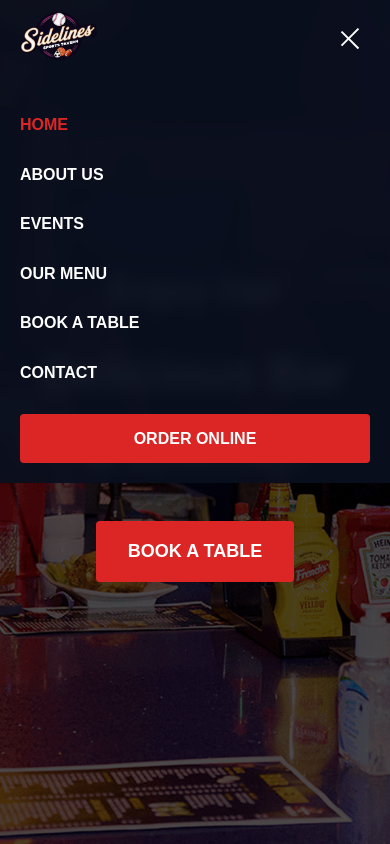
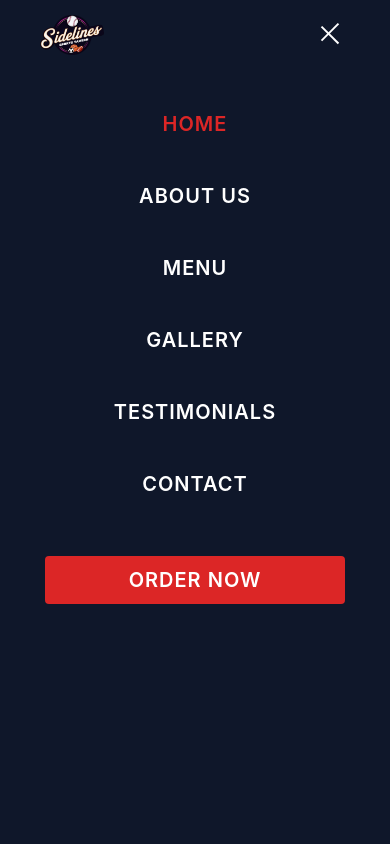
Before and after one commit to srinivasanpandian/CursorTrail, a plain HTML site: page index.html in a window 390 px wide. Both pictures are taken after a click on the button 350 px from the left and 40 px from the top of the page. Shown: the top 844 px of the page. Drawn offline with Linux system fonts and the light colour scheme.

Commit message:
order onlinr commit

```diff
--- a/index.html
+++ b/index.html
@@ -18,15 +18,15 @@
                 </div>
 
                 <nav class="nav-desktop">
-                    <a href="/" class="active">HOME</a>
-                    <a href="/about">ABOUT US</a>
-                    <a href="/events">EVENTS</a>
-                    <a href="/menu">OUR MENU</a>
-                    <a href="/book">BOOK A TABLE</a>
-                    <a href="/contact">CONTACT</a>
+                    <a href="#home" class="active">Home</a>
+                    <a href="#about">About Us</a>
+                    <a href="#menu">Menu</a>
+                    <a href="#gallery">Gallery</a>
+                    <a href="#testimonials">Testimonials</a>
+                    <a href="#contact">Contact</a>
                 </nav>
 
-                <a href="/order" class="order-btn">ORDER ONLINE</a>
+                <a href="https://app.magilhub.com/restaurant/salesdemo-ny/checkIn" class="order-btn">Order Now</a>
 
                 <button class="mobile-menu-btn">
                     <span></span>
@@ -37,31 +37,31 @@
 
             <!-- Mobile Navigation -->
             <nav class="nav-mobile">
-                <a href="/" class="active">HOME</a>
-                <a href="/about">ABOUT US</a>
-                <a href="/events">EVENTS</a>
-                <a href="/menu">OUR MENU</a>
-                <a href="/book">BOOK A TABLE</a>
-                <a href="/contact">CONTACT</a>
-                <a href="/order" class="order-btn mobile">ORDER ONLINE</a>
+                <a href="#home" class="active">Home</a>
+                <a href="#about">About Us</a>
+                <a href="#menu">Menu</a>
+                <a href="#gallery">Gallery</a>
+                <a href="#testimonials">Testimonials</a>
+                <a href="#contact">Contact</a>
+                <a href="https://app.magilhub.com/restaurant/salesdemo-ny/checkIn" class="order-btn mobile">Order Now</a>
             </nav>
         </div>
     </header>
 
     <!-- Hero Section -->
-    <section class="hero">
+    <section id="home" class="hero">
         <div class="hero-overlay"></div>
         <div class="container">
             <div class="hero-content">
                 <h1>Enjoy Our</h1>
                 <h2>Delicious Bar & Kitchen</h2>
-                <a href="/book" class="book-btn">BOOK A TABLE</a>
+                <a href="https://app.magilhub.com/restaurant/salesdemo-ny/checkIn" class="book-btn">BOOK A TABLE</a>
             </div>
         </div>
     </section>
 
     <!-- About Us Section -->
-    <section class="about-us">
+    <section id="about" class="about-us">
         <div class="container">
             <div class="about-grid">
                 <div class="about-images">
@@ -104,7 +104,7 @@
     </section>
 
     <!-- Menu Section -->
-    <section class="menu-section">
+    <section id="menu" class="menu-section">
         <div class="container">
             <div class="section-header text-center">
                 <h3 class="subtitle">Food Menu</h3>
@@ -145,7 +145,7 @@
     </section>
 
     <!-- Gallery Section -->
-    <section class="gallery-section">
+    <section id="gallery" class="gallery-section">
         <div class="container">
             <div class="section-header text-center">
                 <h3 class="subtitle">Gallery</h3>
@@ -212,7 +212,7 @@
     </section>
 
     <!-- Testimonial Section -->
-    <section class="testimonial-section">
+    <section id="testimonials" class="testimonial-section">
         <div class="container">
             <div class="section-header text-center">
                 <h3 class="subtitle">Testimonial</h3>
@@ -276,7 +276,7 @@
     </section>
 
     <!-- Footer Section -->
-    <footer class="footer">
+    <section id="contact" class="footer">
         <div class="container">
             <div class="footer-grid">
                 <!-- Contact Info -->
@@ -358,7 +358,7 @@
                 <p>2024 © <a href="#">Kumar's - Indian Bar & Kitchen</a> All Right Reserved.</p>
             </div>
         </div>
-    </footer>
+    </section>
 
     <!-- Font Awesome -->
     <link rel="stylesheet" href="https://cdnjs.cloudflare.com/ajax/libs/font-awesome/6.0.0/css/all.min.css">
--- a/styles.css
+++ b/styles.css
@@ -1,3 +1,39 @@
+/* CSS Variables */
+:root {
+    /* Colors */
+    --primary-color: #dc2626;
+    --primary-dark: #b91c1c;
+    --secondary-color: #0f172a;
+    --text-dark: #1f2937;
+    --text-light: #4b5563;
+    --text-gray: #6b7280;
+    --white: #ffffff;
+
+    /* Spacing */
+    --spacing-xs: 4px;
+    --spacing-sm: 8px;
+    --spacing-md: 16px;
+    --spacing-lg: 24px;
+    --spacing-xl: 32px;
+    --spacing-2xl: 48px;
+
+    /* Border Radius */
+    --radius-sm: 4px;
+    --radius-md: 8px;
+    --radius-lg: 12px;
+    --radius-full: 9999px;
+
+    /* Transitions */
+    --transition-fast: 0.2s ease;
+    --transition-normal: 0.3s ease;
+    --transition-slow: 0.5s ease;
+
+    /* Shadows */
+    --shadow-sm: 0 1px 2px rgba(0, 0, 0, 0.05);
+    --shadow-md: 0 4px 6px -1px rgba(0, 0, 0, 0.1);
+    --shadow-lg: 0 10px 15px -3px rgba(0, 0, 0, 0.1);
+}
+
 /* Reset and Base Styles */
 * {
     margin: 0;
@@ -5,15 +41,117 @@
     box-sizing: border-box;
 }
 
-body {
-    font-family: Arial, sans-serif;
-    line-height: 1.6;
+html {
+    scroll-behavior: smooth;
+    font-size: 16px;
 }
 
+body {
+    font-family: 'Inter', Arial, sans-serif;
+    line-height: 1.6;
+    color: var(--text-dark);
+    overflow-x: hidden;
+}
+
+img {
+    max-width: 100%;
+    height: auto;
+    display: block;
+}
+
+a {
+    text-decoration: none;
+    color: inherit;
+}
+
+button {
+    cursor: pointer;
+    border: none;
+    background: none;
+    font: inherit;
+}
+
+/* Utility Classes */
 .container {
     max-width: 1200px;
     margin: 0 auto;
-    padding: 0 20px;
+    padding: 0 var(--spacing-lg);
+    width: 100%;
+}
+
+.text-center {
+    text-align: center;
+}
+
+.hidden {
+    display: none !important;
+}
+
+.visually-hidden {
+    position: absolute;
+    width: 1px;
+    height: 1px;
+    padding: 0;
+    margin: -1px;
+    overflow: hidden;
+    clip: rect(0, 0, 0, 0);
+    white-space: nowrap;
+    border: 0;
+}
+
+/* Grid System */
+.grid {
+    display: grid;
+    gap: var(--spacing-lg);
+}
+
+.grid-2 {
+    grid-template-columns: repeat(2, 1fr);
+}
+
+.grid-3 {
+    grid-template-columns: repeat(3, 1fr);
+}
+
+.grid-4 {
+    grid-template-columns: repeat(4, 1fr);
+}
+
+@media (max-width: 992px) {
+    .grid-2, .grid-3, .grid-4 {
+        grid-template-columns: repeat(2, 1fr);
+    }
+}
+
+@media (max-width: 576px) {
+    .grid-2, .grid-3, .grid-4 {
+        grid-template-columns: 1fr;
+    }
+}
+
+/* Animations */
+@keyframes fadeIn {
+    from { opacity: 0; }
+    to { opacity: 1; }
+}
+
+@keyframes slideUp {
+    from {
+        transform: translateY(20px);
+        opacity: 0;
+    }
+    to {
+        transform: translateY(0);
+        opacity: 1;
+    }
+}
+
+.fade-in {
+    animation: fadeIn var(--transition-normal);
+}
+
+.slide-up {
+    animation: slideUp var(--transition-normal);
 }
 
 /* Header Styles */
@@ -22,9 +160,19 @@ body {
     top: 0;
     left: 0;
     width: 100%;
-    background-color: rgba(10, 15, 30, 0.95);
+    background-color: rgba(15, 23, 42, 0.95);
     backdrop-filter: blur(8px);
+    -webkit-backdrop-filter: blur(8px);
     z-index: 1000;
+    transition: transform var(--transition-normal);
+}
+
+.header.scroll-up {
+    transform: translateY(0);
+}
+
+.header.scroll-down {
+    transform: translateY(-100%);
 }
 
 .header-content {
@@ -32,101 +180,176 @@ body {
     justify-content: space-between;
     align-items: center;
     height: 80px;
+    padding: 0 var(--spacing-lg);
+}
+
+.logo {
+    position: relative;
+    z-index: 2;
 }
 
 .logo img {
     height: 48px;
     width: auto;
+    transition: transform var(--transition-normal);
+}
+
+.logo:hover img {
+    transform: scale(1.05);
 }
 
 .nav-desktop {
     display: flex;
-    gap: 32px;
+    gap: var(--spacing-xl);
 }
 
 .nav-desktop a {
-    color: white;
+    color: var(--white);
     text-decoration: none;
-    font-size: 14px;
+    font-size: 0.875rem;
     font-weight: 600;
-    transition: color 0.3s ease;
+    text-transform: uppercase;
+    letter-spacing: 0.5px;
+    padding: var(--spacing-xs) 0;
+    position: relative;
+    transition: color var(--transition-normal);
+}
+
+.nav-desktop a::after {
+    content: '';
+    position: absolute;
+    bottom: 0;
+    left: 0;
+    width: 100%;
+    height: 2px;
+    background-color: var(--primary-color);
+    transform: scaleX(0);
+    transform-origin: right;
+    transition: transform var(--transition-normal);
+}
+
+.nav-desktop a:hover::after,
+.nav-desktop a.active::after {
+    transform: scaleX(1);
+    transform-origin: left;
 }
 
 .nav-desktop a.active {
-    color: #dc2626;
+    color: var(--primary-color);
 }
 
 .nav-desktop a:hover {
-    color: #dc2626;
+    color: var(--primary-color);
 }
 
 .order-btn {
-    display: inline-block;
-    padding: 12px 24px;
-    background-color: #dc2626;
-    color: white;
-    text-decoration: none;
-    border-radius: 4px;
+    display: inline-flex;
+    align-items: center;
+    justify-content: center;
+    padding: var(--spacing-md) var(--spacing-xl);
+    background-color: var(--primary-color);
+    color: var(--white);
     font-weight: 600;
-    transition: background-color 0.3s ease;
+    border-radius: var(--radius-sm);
+    transition: all var(--transition-normal);
+    text-transform: uppercase;
+    letter-spacing: 0.5px;
 }
 
 .order-btn:hover {
-    background-color: #b91c1c;
+    background-color: var(--primary-dark);
+    transform: translateY(-2px);
+    box-shadow: var(--shadow-md);
 }
 
 /* Mobile Menu Button */
 .mobile-menu-btn {
     display: none;
-    background: none;
-    border: none;
-    cursor: pointer;
-    padding: 8px;
+    padding: var(--spacing-sm);
+    z-index: 2;
 }
 
 .mobile-menu-btn span {
     display: block;
     width: 24px;
     height: 2px;
-    background-color: white;
+    background-color: var(--white);
     margin: 5px 0;
-    transition: 0.3s;
+    transition: var(--transition-normal);
+}
+
+.mobile-menu-btn.active span:nth-child(1) {
+    transform: rotate(45deg) translate(5px, 5px);
+}
+
+.mobile-menu-btn.active span:nth-child(2) {
+    opacity: 0;
+}
+
+.mobile-menu-btn.active span:nth-child(3) {
+    transform: rotate(-45deg) translate(7px, -6px);
 }
 
 /* Mobile Navigation */
 .nav-mobile {
-    display: none;
-    padding: 20px 0;
+    position: fixed;
+    top: 0;
+    left: 0;
+    width: 100%;
+    height: 100vh;
+    background-color: var(--secondary-color);
+    padding: 100px var(--spacing-lg) var(--spacing-lg);
+    display: flex;
+    flex-direction: column;
+    align-items: center;
+    gap: var(--spacing-lg);
+    transform: translateX(100%);
+    transition: transform var(--transition-normal);
+    z-index: 1;
+}
+
+.nav-mobile.active {
+    transform: translateX(0);
 }
 
 .nav-mobile a {
-    display: block;
-    color: white;
-    text-decoration: none;
-    padding: 12px 0;
+    color: var(--white);
+    font-size: 1.25rem;
     font-weight: 600;
+    text-transform: uppercase;
+    letter-spacing: 1px;
+    padding: var(--spacing-sm) 0;
+    transition: color var(--transition-normal);
 }
 
 .nav-mobile a.active {
-    color: #dc2626;
+    color: var(--primary-color);
+}
+
+.nav-mobile a:hover {
+    color: var(--primary-color);
 }
 
 .nav-mobile .order-btn.mobile {
-    margin-top: 16px;
-    text-align: center;
+    margin-top: var(--spacing-lg);
+    width: 100%;
+    max-width: 300px;
 }
 
 /* Hero Section */
 .hero {
     position: relative;
     height: 100vh;
+    min-height: 600px;
     background-image: url('img/slider-new-1.png');
     background-size: cover;
     background-position: center;
+    background-attachment: fixed;
     display: flex;
     align-items: center;
     text-align: center;
-    color: white;
+    color: var(--white);
+    overflow: hidden;
 }
 
 .hero-overlay {
@@ -135,7 +358,11 @@ body {
     left: 0;
     width: 100%;
     height: 100%;
-    background-color: rgba(0, 0, 0, 0.5);
+    background: linear-gradient(
+        to bottom,
+        rgba(0, 0, 0, 0.7),
+        rgba(0, 0, 0, 0.5)
+    );
 }
 
 .hero-content {
@@ -143,32 +370,68 @@ body {
     z-index: 1;
     max-width: 800px;
     margin: 0 auto;
+    padding: var(--spacing-xl);
+    animation: fadeIn var(--transition-slow) forwards;
 }
 
 .hero h1 {
-    font-size: 48px;
-    margin-bottom: 16px;
+    font-size: clamp(2rem, 5vw, 3rem);
+    margin-bottom: var(--spacing-md);
+    opacity: 0;
+    animation: slideUp var(--transition-normal) 0.3s forwards;
 }
 
 .hero h2 {
-    font-size: 64px;
-    margin-bottom: 32px;
+    font-size: clamp(2.5rem, 6vw, 4rem);
+    margin-bottom: var(--spacing-xl);
+    opacity: 0;
+    animation: slideUp var(--transition-normal) 0.6s forwards;
 }
 
 .book-btn {
-    display: inline-block;
-    padding: 16px 32px;
-    background-color: #dc2626;
-    color: white;
-    text-decoration: none;
-    border-radius: 4px;
+    display: inline-flex;
+    align-items: center;
+    justify-content: center;
+    padding: var(--spacing-md) var(--spacing-xl);
+    background-color: var(--primary-color);
+    color: var(--white);
     font-weight: 600;
-    font-size: 18px;
-    transition: background-color 0.3s ease;
+    font-size: 1.125rem;
+    border-radius: var(--radius-sm);
+    transition: all var(--transition-normal);
+    text-transform: uppercase;
+    letter-spacing: 1px;
+    opacity: 0;
+    animation: slideUp var(--transition-normal) 0.9s forwards;
 }
 
 .book-btn:hover {
-    background-color: #b91c1c;
+    background-color: var(--primary-dark);
+    transform: translateY(-2px);
+    box-shadow: var(--shadow-lg);
+}
+
+/* Hero Section Responsive */
+@media (max-width: 768px) {
+    .hero {
+        background-attachment: scroll;
+        min-height: 500px;
+    }
+
+    .hero-content {
+        padding: var(--spacing-lg);
+    }
+}
+
+@media (max-width: 576px) {
+    .hero {
+        min-height: 450px;
+    }
+
+    .book-btn {
+        width: 100%;
+        max-width: 300px;
+    }
 }
 
 /* About Us Section */
@@ -316,8 +579,11 @@ body {
 }
 
 /* Responsive Styles */
-@media (max-width: 768px) {
-    .nav-desktop,
+@media (max-width: 992px) {
+    .nav-desktop {
+        display: none;
+    }
+
     .header-content .order-btn {
         display: none;
     }
@@ -325,17 +591,16 @@ body {
     .mobile-menu-btn {
         display: block;
     }
+}
 
-    .nav-mobile.active {
-        display: block;
+@media (max-width: 576px) {
+    .header-content {
+        height: 70px;
+        padding: 0 var(--spacing-md);
     }
 
-    .hero h1 {
-        font-size: 36px;
-    }
-
-    .hero h2 {
-        font-size: 48px;
+    .logo img {
+        height: 40px;
     }
 }
 
@@ -343,10 +608,6 @@ body {
 .menu-section {
     padding: 100px 0;
     background-color: #f8fafc;
-}
-
-.text-center {
-    text-align: center;
 }
 
 .menu-tabs {
```
